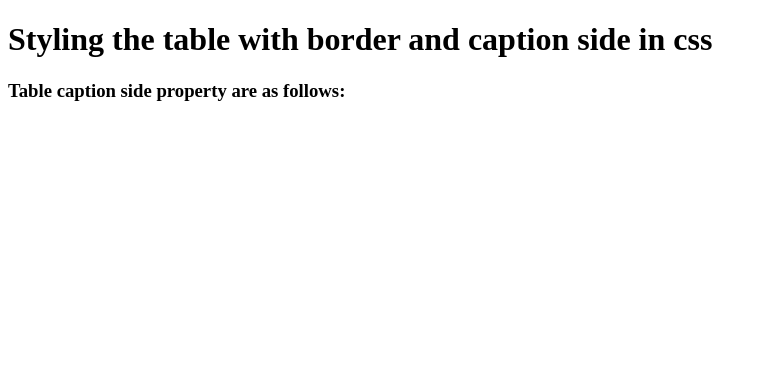
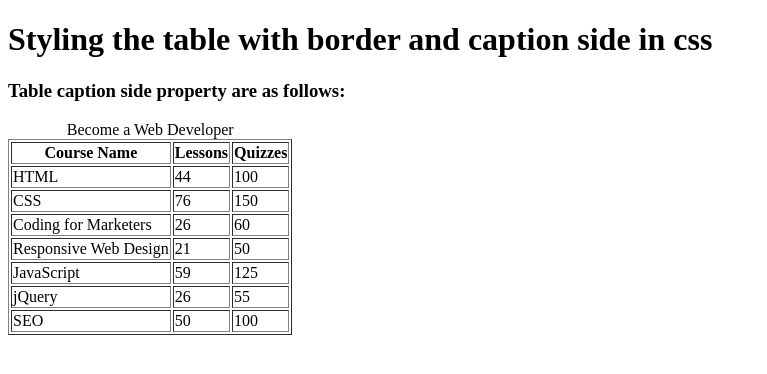
Before and after one commit to jamintowebdev/stylingthetable-one, a plain HTML site: page index.html in a window 1280 px wide. Shown: the whole page, without its empty margins (0-767 px from the left). Drawn offline with Linux system fonts and the light colour scheme.

Commit message:
first table added in html body

```diff
--- a/index.html
+++ b/index.html
@@ -12,6 +12,52 @@
 <body>
     <h1>Styling the table with border and caption side in css</h1>
     <h3>Table caption side property are as follows:</h3>
+
+    <div class="table-one">
+        <table border="1">
+            <caption class="caption-top">Become a Web Developer</caption>
+                <tr>
+                    <th>Course Name</th>
+                    <th>Lessons</th>
+                    <th>Quizzes</th>
+                </tr>
+                <tr>
+                    <td class="course-name">HTML</td>
+                    <td>44</td>
+                    <td>100</td>
+                </tr>
+                <tr>
+                    <td class="course-name">CSS</td>
+                    <td>76</td>
+                    <td>150</td>
+                </tr>
+                <tr>
+                    <td class="course-name">Coding for Marketers</td>
+                    <td>26</td>
+                    <td>60</td>
+                </tr>
+                <tr>
+                    <td class="course-name">Responsive Web Design</td>
+                    <td>21</td>
+                    <td>50</td>
+                </tr>
+                <tr>
+                    <td class="course-name">JavaScript</td>
+                    <td>59</td>
+                    <td>125</td>
+                </tr>
+                <tr>
+                    <td class="course-name">jQuery</td>
+                    <td>26</td>
+                    <td>55</td>
+                </tr>
+                <tr>
+                    <td class="course-name">SEO</td>
+                    <td>50</td>
+                    <td>100</td>
+                </tr>
+        </table>
+    </div>
 </body>
 
 </html>
```
